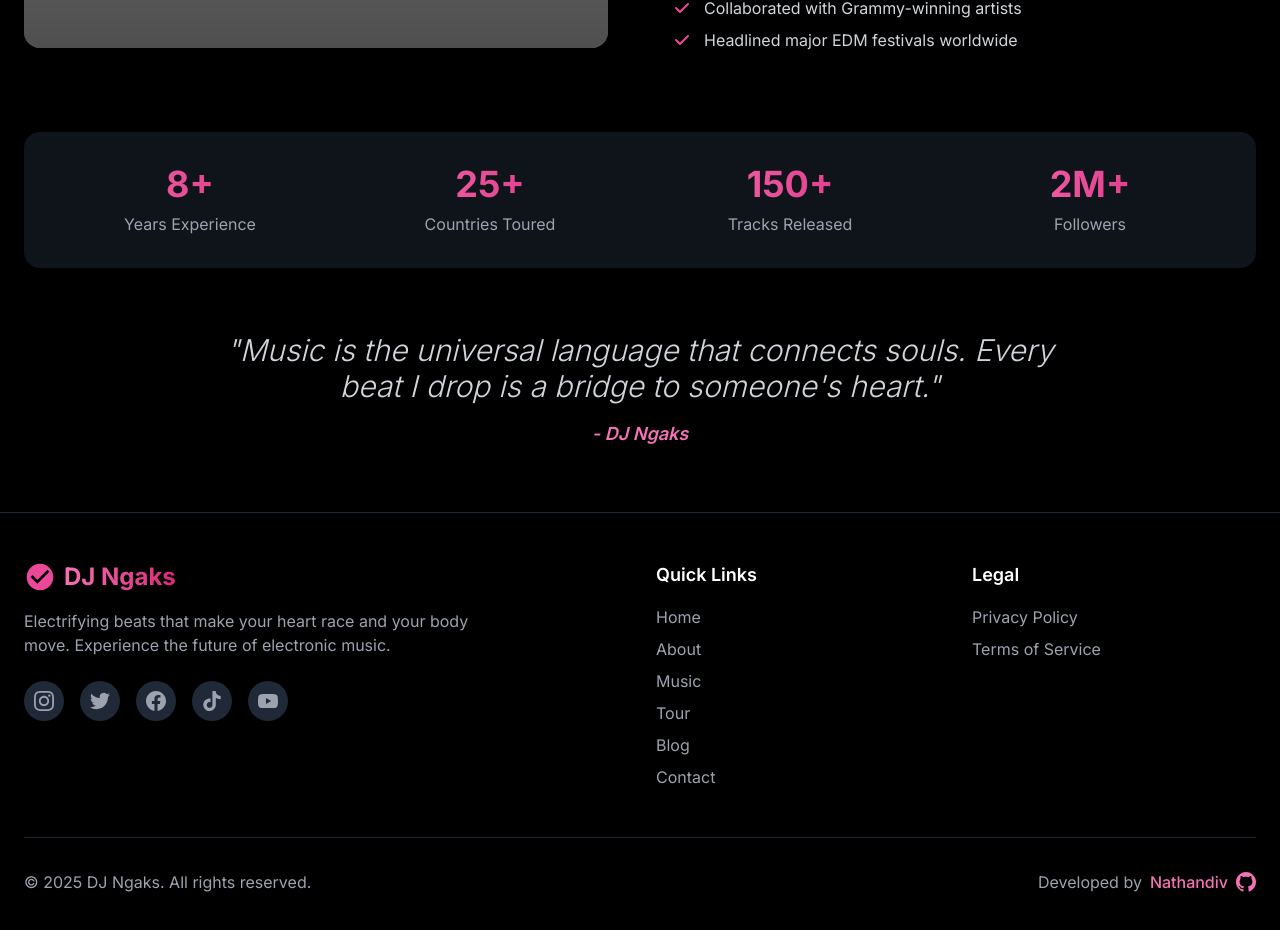
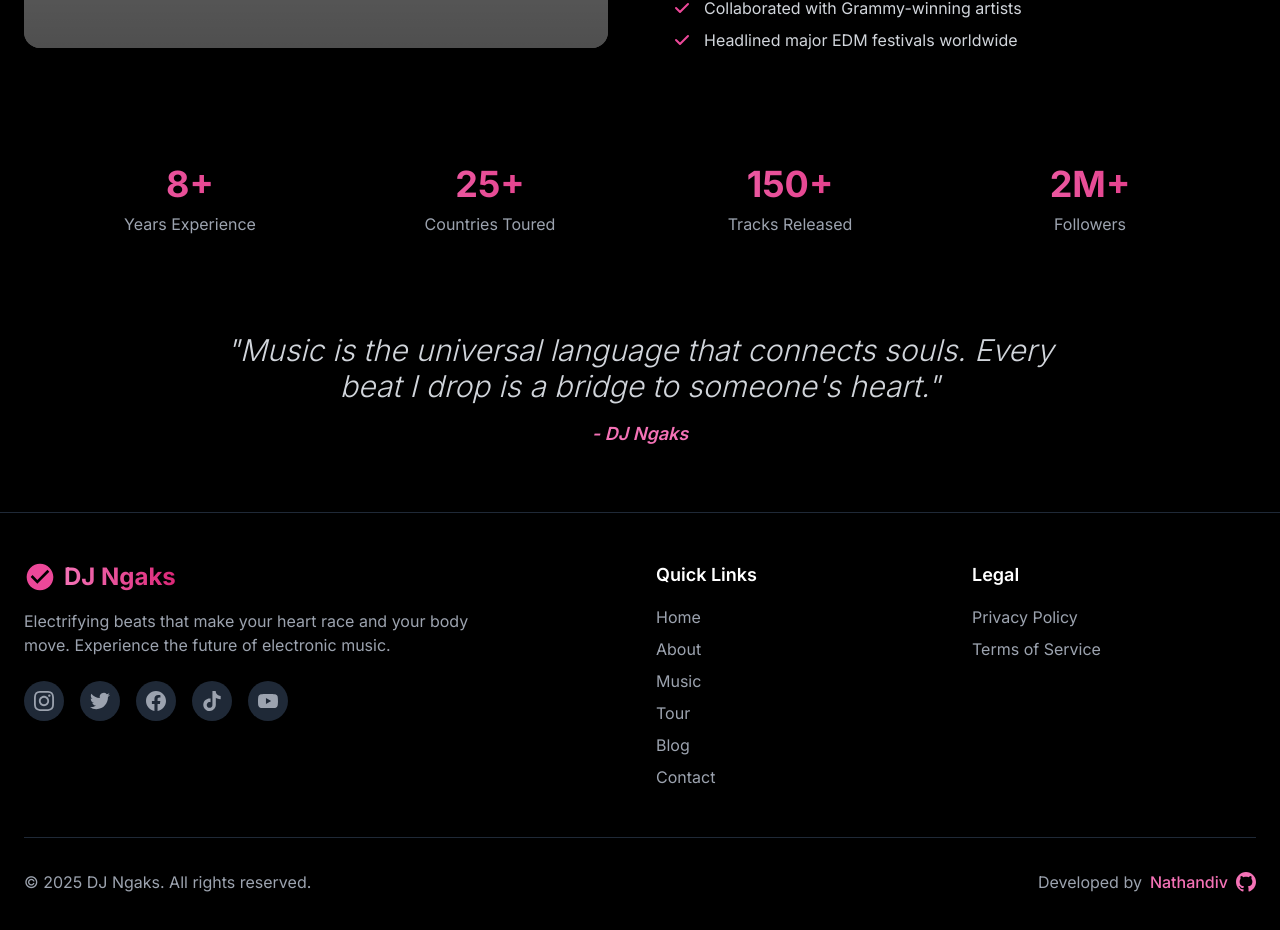
Before and after one commit to Nathandiv/Dj-Ngaks, an Angular app: page /about in a window 1280 px wide. Shown: the part 876-1806 px from the top of the page. Built offline with nearby package versions, Linux system fonts and the light colour scheme; grey boxes are pictures that could not be loaded.

Commit message:
remove background color from stats section for improved design

```diff
--- a/src/app/components/about/about.component.html
+++ b/src/app/components/about/about.component.html
@@ -55,7 +55,7 @@
     </div>
 
     <!-- Stats Section -->
-    <div class="bg-gray-800/50 rounded-2xl p-6 sm:p-8 mb-12 sm:mb-16 animate-slide-up">
+    <div class=" rounded-2xl p-6 sm:p-8 mb-12 sm:mb-16 animate-slide-up">
       <div class="grid grid-cols-2 lg:grid-cols-4 gap-6 sm:gap-8">
         <div *ngFor="let stat of stats" class="text-center">
           <div class="text-2xl sm:text-3xl md:text-4xl font-bold gradient-text mb-2">{{ stat.value }}</div>
```
